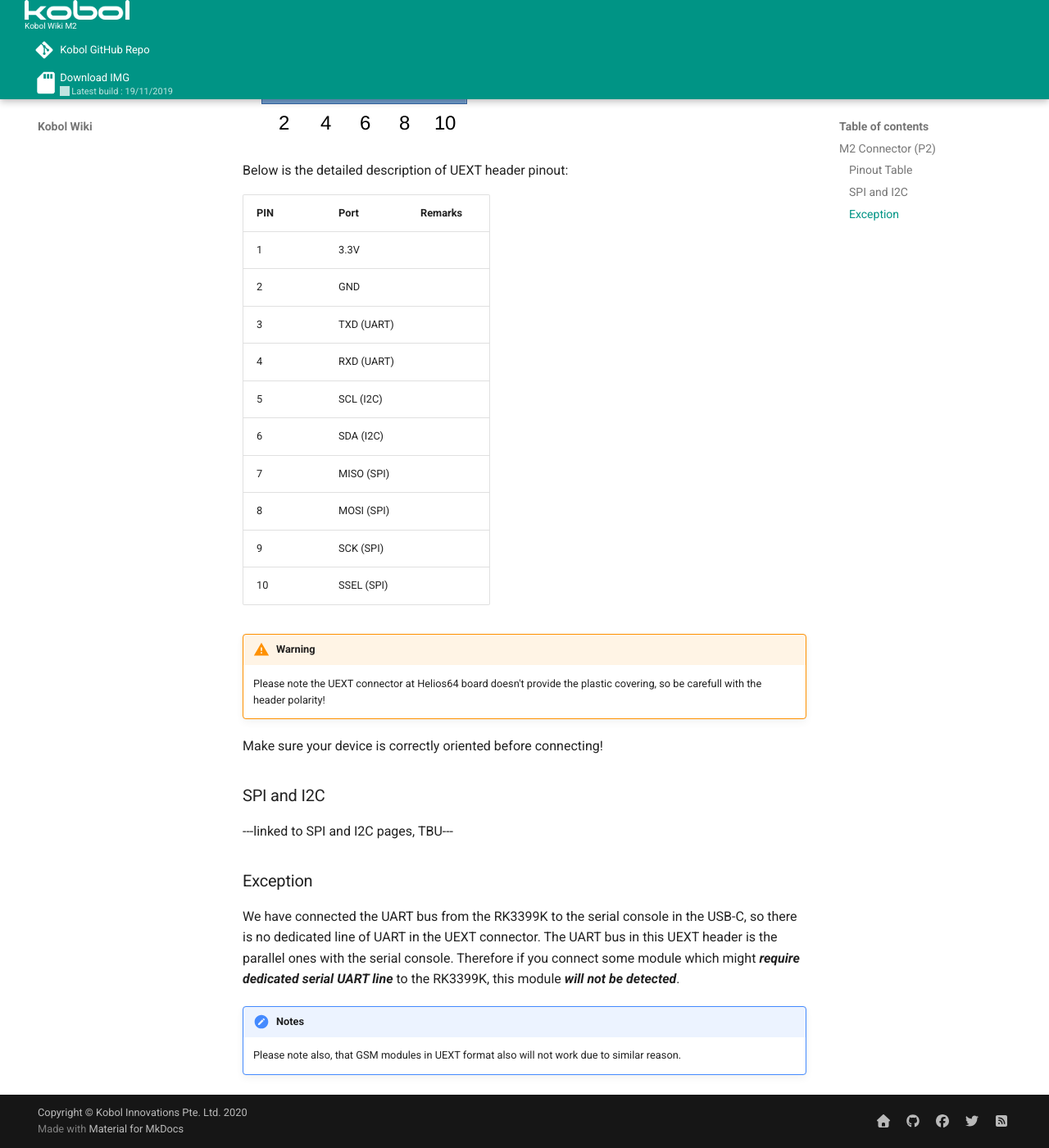
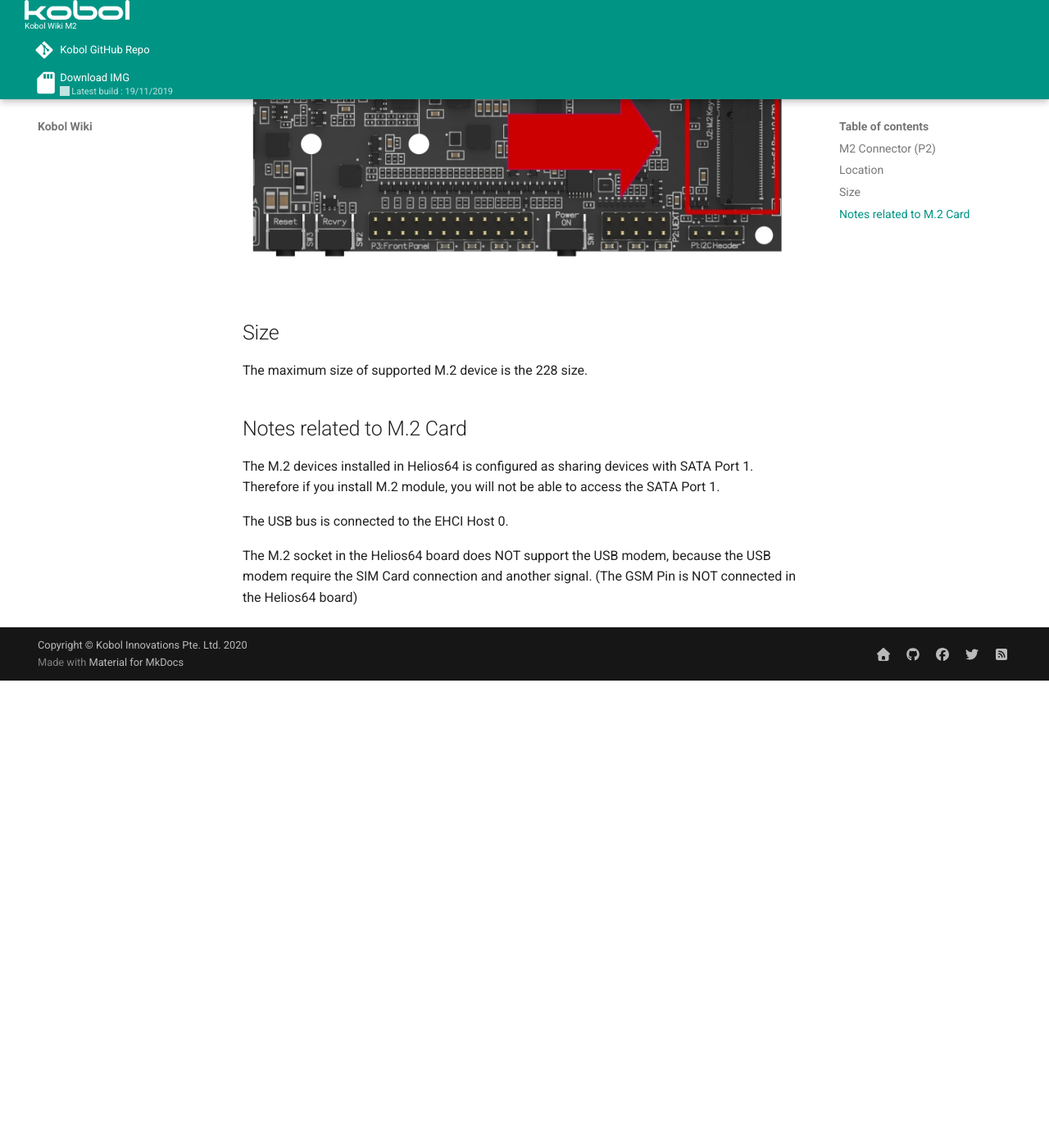
Before and after one commit to kobol-io/wiki, an MkDocs documentation site: the page built from docs/helios64/m2.md, in a window 1280 px wide and 1400 px high, scrolled down 675 px. Shown: the whole window at 82% size. Built offline with MkDocs 1.6.1 and Material for MkDocs 9.7.7, drawn with Linux system fonts in a browser that asks for light colours; after the commit the page ends 1505 px from its top, so only the background shows below that; some of the changed text lies outside the part shown.

Commit message:
updating hardware, uext, and m2 pages

```diff
--- a/docs/helios64/m2.md
+++ b/docs/helios64/m2.md
@@ -1,42 +1,29 @@
 ## M2 Connector (P2)
 M.2, formerly known as the Next Generation Form Factor (NGFF), is a specification for internally mounted computer expansion cards and associated connectors. M.2 replaces the mSATA standard, which uses the PCI Express Mini Card physical card layout and connectors.
 
+Supported bus in the Helios64 M.2 interface is SATA and USB 2.0.
+
+!!! Warning!
+       PCIe SSD is not supported.
+
 ---TBU---
 
-### Pinout Table
-Helios64 provides UEXT on header P2 which following the UEXT standard, containing UEXT, SPI, and I2C connector.
-You can find the P2 header from the connector/interface list at [hardware overview](/helios64/hardware) page.
+## Location
 
-![P5 Pinout](/helios64/img/hardware/UEXT_pinout.png)
+Helios64 support M.2 device on header P2 which is located next to SATA 1 connector.
+You can refer to the connector/interface list at [hardware overview](/helios64/hardware) page.
+The location of the M.2 socket is shown in below figure:
 
-Below is the detailed description of UEXT header pinout:
+![M2 Pinout](/helios64/img/m2/m2-zoom-w-symbol.jpg)
 
-| PIN | Port | Remarks |
-|-----|------|-------------|
-|1 |3.3V|
-|2 |GND|
-|3 |TXD (UART)|
-|4 |RXD (UART)|
-|5 |SCL (I2C)|
-|6 |SDA (I2C)|
-|7 |MISO (SPI)|
-|8 |MOSI (SPI)|
-|9 |SCK (SPI)|
-|10 |SSEL (SPI)|
+## Size
 
-!!! Warning
-       Please note the UEXT connector at Helios64 board doesn't provide the plastic covering, so be carefull with the header polarity!
-Make sure your device is correctly oriented before connecting!
+The maximum size of supported M.2 device is the 228 size.
 
-### SPI and I2C
+## Notes related to M.2 Card
+The M.2 devices installed in Helios64 is configured as sharing devices with SATA Port 1.
+Therefore if you install M.2 module, you will not be able to access the SATA Port 1.
 
----linked to SPI and I2C pages, TBU---
+The USB bus is connected to the EHCI Host 0.
 
-### Exception
-
-We have connected the UART bus from the RK3399K to the serial console in the USB-C, so there is no dedicated line of UART in the UEXT connector.
-The UART bus in this UEXT header is the parallel ones with the serial console.
-Therefore if you connect some module which might ***require dedicated serial UART line*** to the RK3399K, this module ***will not be detected***.
-
-!!! Notes
-       Please note also, that GSM modules in UEXT format also will not work due to similar reason.
+The M.2 socket in the Helios64 board does NOT support the USB modem, because the USB modem require the SIM Card connection and another signal. (The GSM Pin is NOT connected in the Helios64 board)
```
Also changed, not shown: docs/helios64/front-panel.md (+3 -0 lines), docs/helios64/hardware.md (+2 -2 lines), docs/helios64/i2c.md (+19 -19 lines), docs/helios64/uext.md (+1 -1 lines), docs/helios64/img/front-panel/fp-header-zoom.jpg (added), docs/helios64/img/front-panel/fp-header.png, docs/helios64/img/hardware/RK3399_block_diagram.png (deleted), docs/helios64/img/hardware/UEXT_pinout.png, docs/helios64/img/hardware/helios64-block-diagram.png (deleted), docs/helios64/img/hardware/helios64_block_diagram.png (added), docs/helios64/img/m2/m2-zoom-w-symbol.jpg (added).
